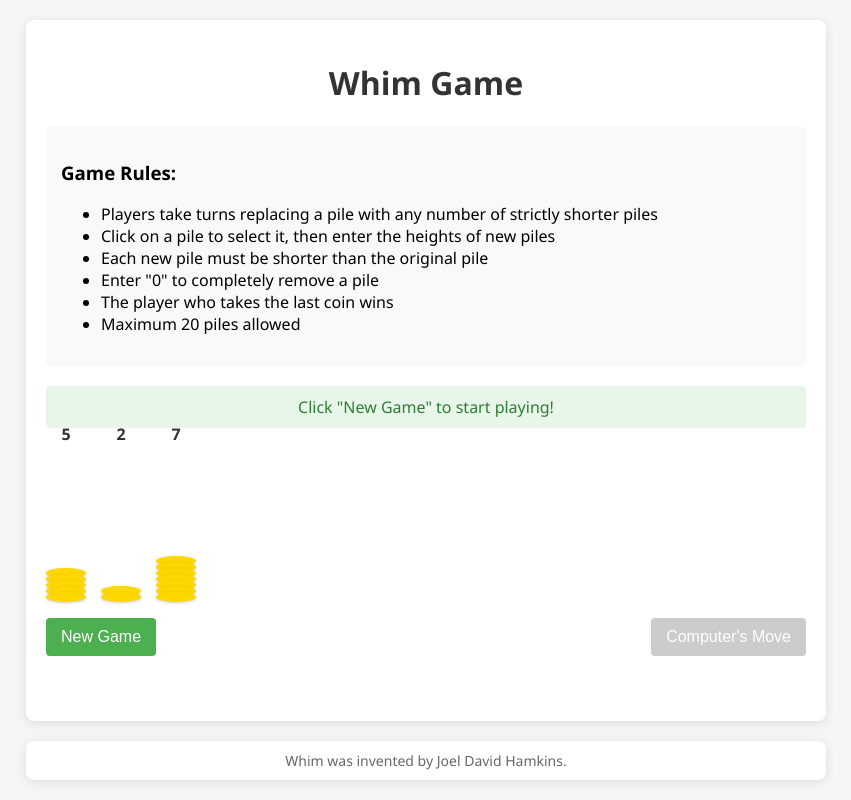
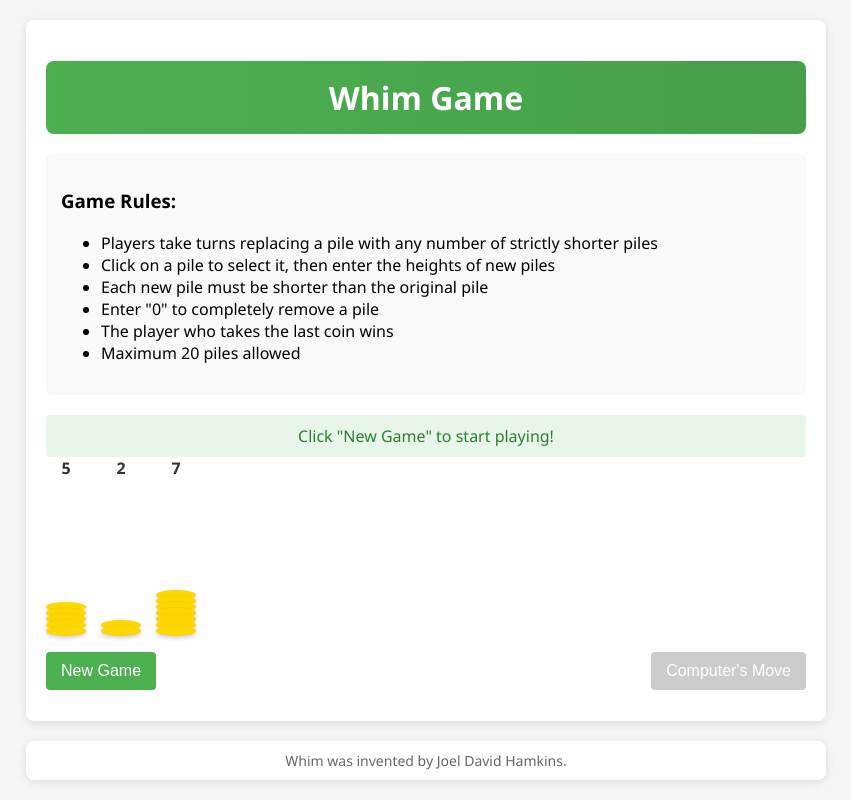
Before and after one commit to Radcliffe/whim-game, a website with bundled scripts: page index.html in a window 1280 px wide. Shown: the whole page, without its empty margins (214-1065 px from the left). Built offline with nearby package versions, Linux system fonts and the light colour scheme.

Commit message:
improve styling

```diff
--- a/style.css
+++ b/style.css
@@ -10,7 +10,11 @@ body {
 }
 h1 {
     text-align: center;
-    color: #333;
+    color: white;
+    background: linear-gradient(90deg, #4CAF50, #45a049);
+    padding: 15px;
+    border-radius: 8px;
+    margin-bottom: 20px;
 }
 .game-container {
     background-color: white;
@@ -55,7 +59,7 @@ h1 {
     background-color: #ffd700;
     border-radius: 50%;
     margin-bottom: -4px;
-    box-shadow: 0 1px 3px rgba(0, 0, 0, 0.2);
+    box-shadow: 0 2px 4px rgba(0, 0, 0, 0.2);
 }
 .controls {
     display: flex;
@@ -119,7 +123,7 @@ button:disabled {
     justify-content: flex-end;
 }
 .message-box {
-    margin: 15px 0;
+    margin: 15px 0 25px;
     padding: 10px;
     border-radius: 4px;
     text-align: center;
```
